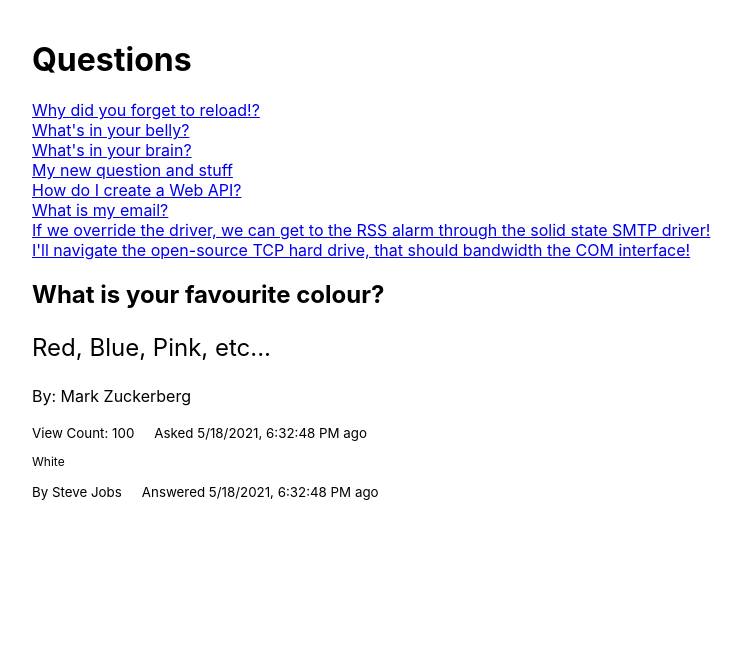
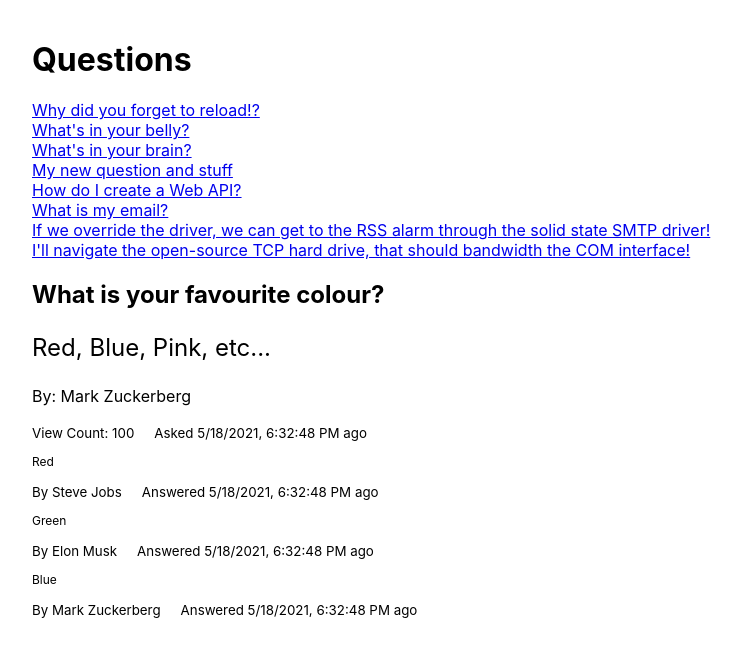
Before and after one commit to CodeCoreYVR/awesome_answers_react_mar_2021, a React (Create React App) app: page /questions/1 in a window 1280 px wide. Shown: the top 656 px of the page, without its empty margins (32-774 px from the left). Built offline with nearby package versions, Linux system fonts and the light colour scheme.

Commit message:
Add AnswerList to QuestionShowPage

```diff
--- /dev/null
+++ b/src/components/AnswerList.js
@@ -0,0 +1,24 @@
+import React from 'react';
+import AnswerDetails from './AnswerDetails';
+import answers from '../data/answers'
+
+// Our answers from '../data/answers' use a Date object
+// for each answer's "created_at". We can't render JS objects
+// as children, therefore we convert it to a string using
+// toLocaleString()
+function AnswerList() {
+  return (
+    <div>
+      {answers.map(({ body, author, created_at }, index) => (
+        <AnswerDetails
+          key={index}
+          body={body}
+          author={author}
+          created_at={created_at.toLocaleString()}
+        />
+      ))}
+    </div>
+  )
+}
+
+export default AnswerList
--- a/src/components/QuestionShowPage.js
+++ b/src/components/QuestionShowPage.js
@@ -1,6 +1,6 @@
 import React from 'react'
 import QuestionDetails from './QuestionDetails'
-import AnswerDetails from './AnswerDetails'
+import AnswerList from './AnswerList'
 
 // To compose our application, we will create components that nest
 // other components. Just as a function in JS can return only a single
@@ -19,11 +19,7 @@ function QuestionShowPage() {
         view_count={100}
         created_at={new Date().toLocaleString()}
       />
-      <AnswerDetails
-        body="White"
-        author={{ full_name: "Steve Jobs" }}
-        created_at={new Date().toLocaleString()}
-      />
+      <AnswerList />
     </main>
   )
 }
--- /dev/null
+++ b/src/data/answers.js
@@ -0,0 +1,23 @@
+export default [
+  {
+    body: 'Red',
+    author: {
+      full_name: 'Steve Jobs'
+    },
+    created_at: new Date(),
+  },
+  {
+    body: 'Green',
+    author: {
+      full_name: 'Elon Musk'
+    },
+    created_at: new Date(),
+  },
+  {
+    body: 'Blue',
+    author: {
+      full_name: 'Mark Zuckerberg'
+    },
+    created_at: new Date(),
+  },
+]
```
